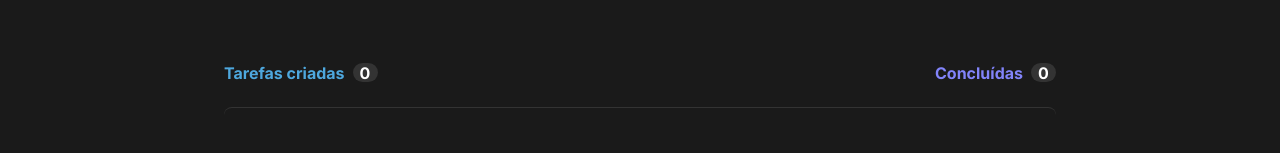
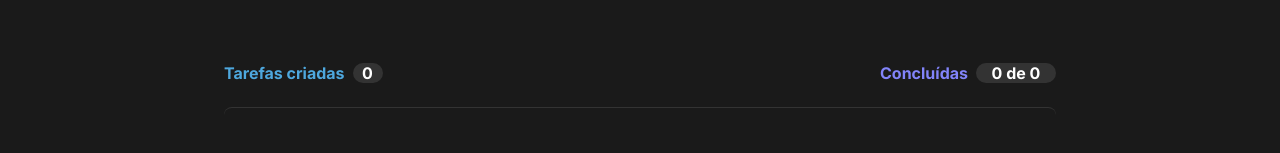
Before and after one commit to fsmaiorano/react-to-do, a React (Vite) app: page / in a window 1280 px wide. Shown: the part 225-378 px from the top of the page. Built offline with nearby package versions, Linux system fonts and the light colour scheme.

Commit message:
refactory

```diff
--- a/src/components/board/Board.module.css
+++ b/src/components/board/Board.module.css
@@ -62,7 +62,7 @@
   justify-content: space-between;
 }
 
-.boardSection span {
+.boardSection div {
   display: flex;
   font-weight: bold;
 }
@@ -86,9 +86,23 @@
 
   background-color: var(--gray-400);
   border-radius: 999px;
-  width: 25px;
-  height: 19px;
+  width: 30px;
+  height: 20px;
 
   display: flex;
   justify-content: center;
 }
+
+.counterLarge {
+  margin-left: 0.5rem;
+  color: var(--white);
+
+  background-color: var(--gray-400);
+  border-radius: 999px;
+
+  height: 20px;
+  width: 5rem;
+
+  display: flex;
+  justify-content: center;
+}
--- a/src/components/board/Board.tsx
+++ b/src/components/board/Board.tsx
@@ -7,7 +7,6 @@ import styles from "./Board.module.css";
 
 export default function Board() {
   const [newTaskText, setNewTaskText] = useState("");
-  const [openedTasksCounter, setOpenedTasksCounter] = useState<number>(0);
   const [closedTasksCounter, setClosedTasksCounter] = useState<number>(0);
   const [tasks, setTasks] = useState<ITaskProps[]>([]);
 
@@ -18,7 +17,6 @@ export default function Board() {
       { id: tasks.length + 1, content: newTaskText, isDone: false },
     ]);
     setNewTaskText("");
-    setOpenedTasksCounter(openedTasksCounter + 1);
   }
 
   function handleNewTaskChange(event: ChangeEvent<HTMLInputElement>) {
@@ -32,10 +30,6 @@ export default function Board() {
 
   function handleTasksChange(tasks: ITaskProps[]) {
     setTasks(tasks);
-  }
-
-  function handleOpenedTasksCounter(counter: number) {
-    setOpenedTasksCounter(counter);
   }
 
   function handleClosedTasksCounter(counter: number) {
@@ -65,19 +59,21 @@ export default function Board() {
         </form>
       </section>
       <section className={styles.boardSection}>
-        <span className={styles.header}>
-          Tarefas criadas
-          <span className={styles.counter}>{openedTasksCounter}</span>
-        </span>
-        <span className={styles.header}>
-          Concluídas<span className={styles.counter}>{closedTasksCounter}</span>
-        </span>
+        <div className={styles.header}>
+          <span>Tarefas criadas</span>
+          <span className={styles.counter}>{tasks.length}</span>
+        </div>
+        <div className={styles.header}>
+          <span>Concluídas</span>
+          <span className={styles.counterLarge}>
+            {closedTasksCounter} de {tasks.length}
+          </span>
+        </div>
       </section>
       <main className={styles.content}>
         <TaskList
           tasks={tasks}
           onTasksChange={handleTasksChange}
-          openedTasksCounter={handleOpenedTasksCounter}
           closedTasksCounter={handleClosedTasksCounter}
         />
       </main>
--- a/src/components/task/TaskList.tsx
+++ b/src/components/task/TaskList.tsx
@@ -7,14 +7,12 @@ import styles from "./TaskList.module.css";
 export interface ITaskListProps {
   tasks: ITaskProps[];
   onTasksChange: (tasks: ITaskProps[]) => void;
-  openedTasksCounter: (counter: number) => void;
   closedTasksCounter: (counter: number) => void;
 }
 
 export default function TaskList({
   tasks,
   onTasksChange,
-  openedTasksCounter,
   closedTasksCounter,
 }: ITaskListProps) {
   useEffect(() => {
@@ -22,14 +20,10 @@ export default function TaskList({
   }, []);
 
   function handleTasksCounter(tasks: ITaskProps[]) {
-    let openedTasks = tasks.filter((task) => !task.isDone).length;
     let closedTasks = tasks.filter((task) => task.isDone).length;
-
-    if (openedTasks === undefined) openedTasks = 0;
 
     if (closedTasks === undefined) closedTasks = 0;
 
-    openedTasksCounter(openedTasks);
     closedTasksCounter(closedTasks);
   }
 
```
